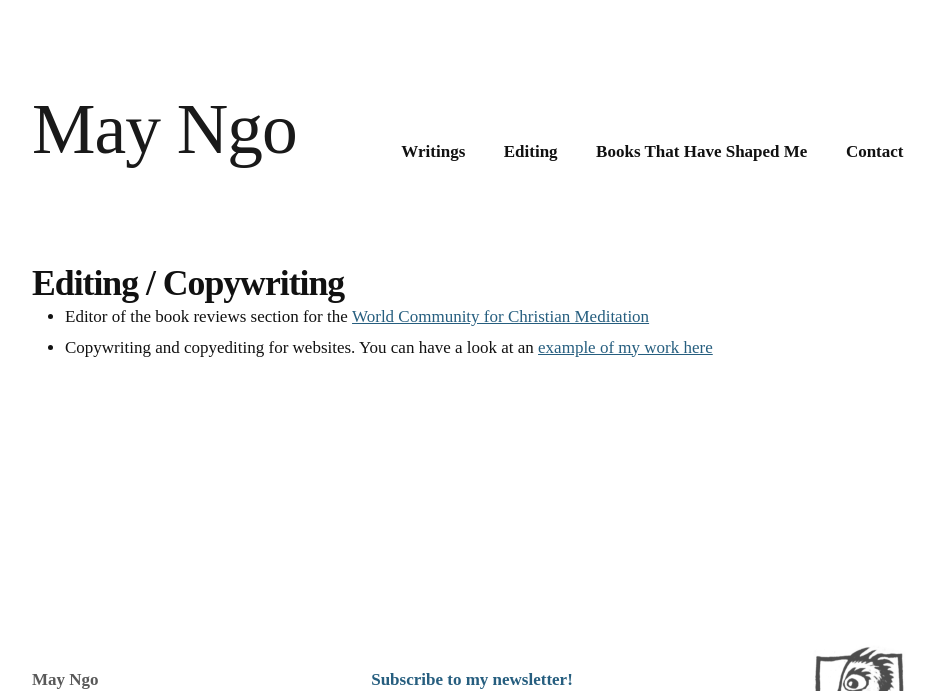
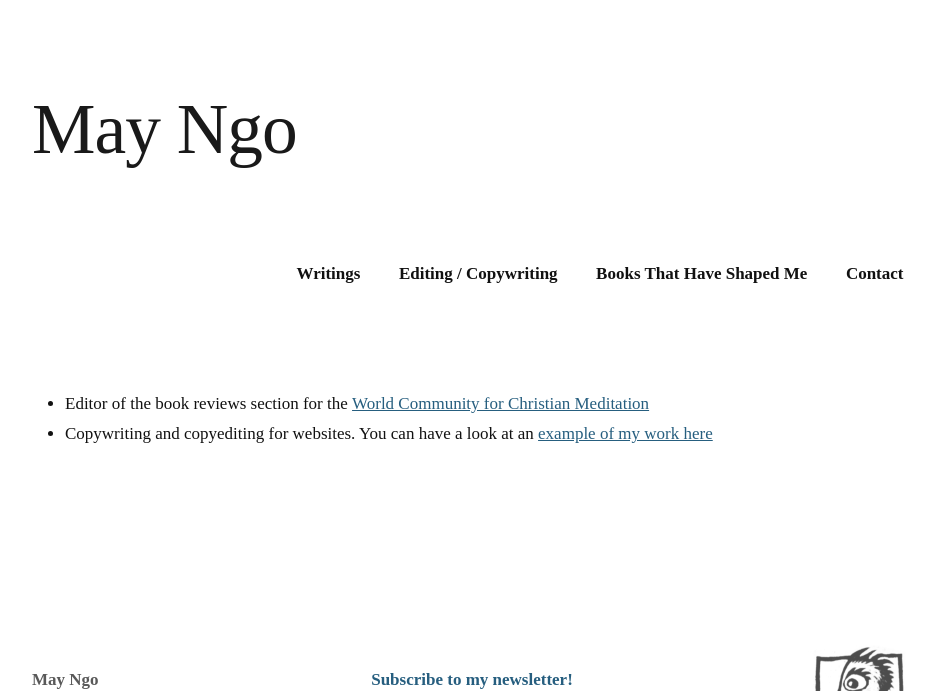
Before and after one commit to mayngo-net/mayngo-net.github.io, a Jekyll site: the page built from editing-copywriting.markdown, in a window 1280 px wide, cut to the strip 0-691 px from the top of the page. Shown: the whole strip, without its empty margins (168-1103 px from the left). Built offline with Jekyll 4.4.1, drawn with Linux system fonts in a browser that asks for light colours; some web fonts are replaced.

Commit message:
Update editing-copywriting.markdown

```diff
--- a/editing-copywriting.markdown
+++ b/editing-copywriting.markdown
@@ -1,11 +1,10 @@
 ---
 layout: no-title-page
-title: Editing
+shorttitle: Editing
+title: Editing / Copywriting
 permalink: /editing-copywriting
 order: 250
 ---
 
-<h1 class="post-title">Editing / Copywriting</h1>
-
 - Editor of the book reviews section for the [World Community for Christian Meditation](https://wccm.org/category/book-reviews/)
 - Copywriting and copyediting for websites. You can have a look at an [example of my work here](https://www.simonaliska.com/)
```
